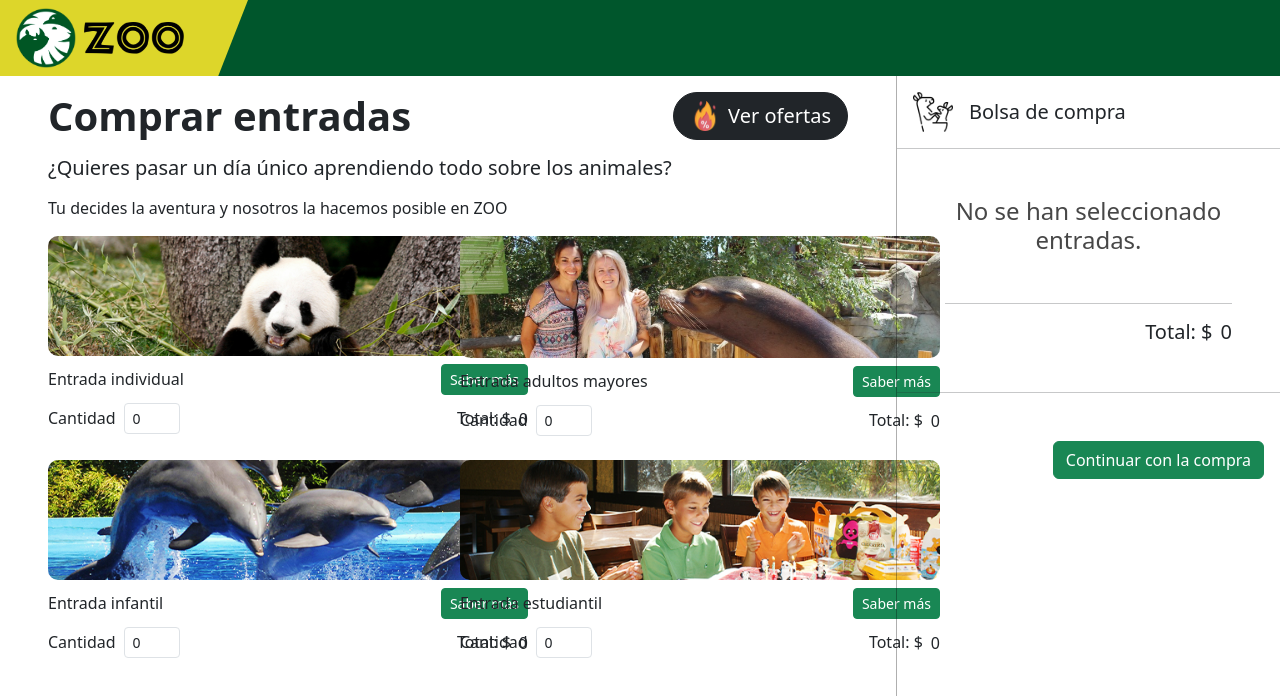
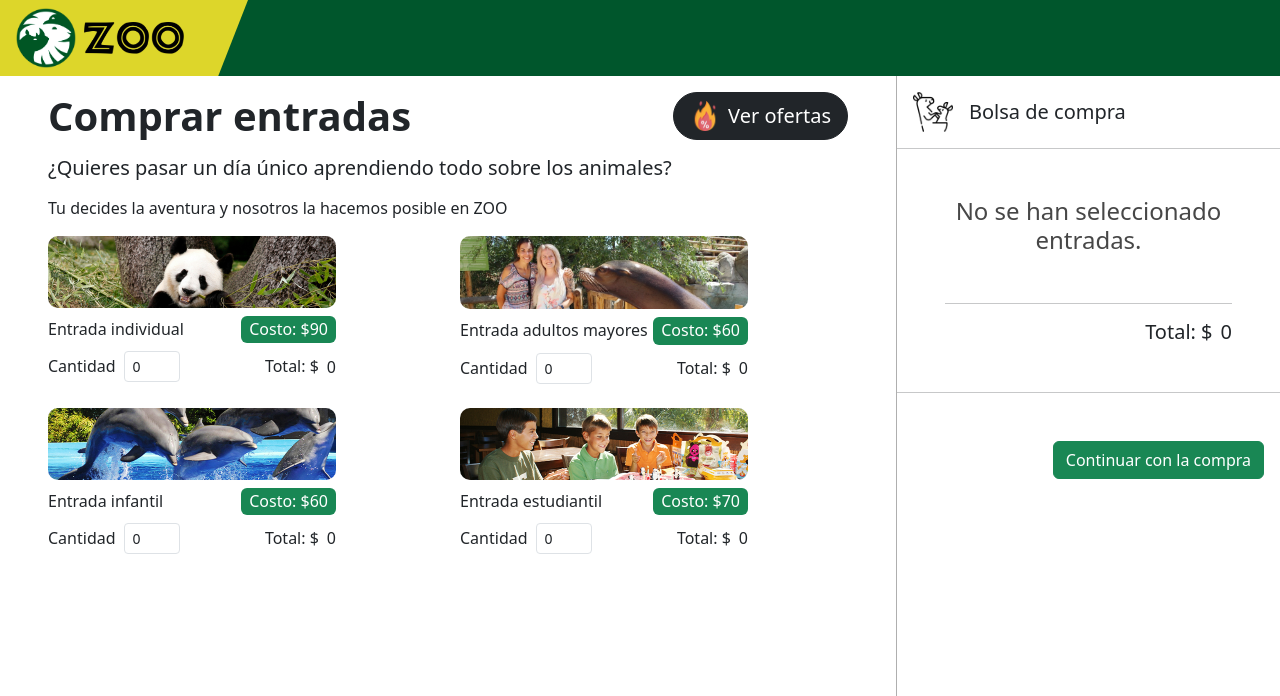
Before and after one commit to Blazmian/taquilla-zoo, a React (Create React App) app: page /comprar-tickets in a window 1280 px wide. Shown: the top 696 px of the page. Built offline with nearby package versions, Linux system fonts and the light colour scheme; no server answers.

Commit message:
Offers options

```diff
--- a/src/components/clientpage/ClientInterface.jsx
+++ b/src/components/clientpage/ClientInterface.jsx
@@ -17,7 +17,10 @@ const ClientInterface = () => {
     const handleDiscount = (sumTotal) => {
         const date = new Date()
         if (date.getDay() === 2) {
+            setDiscount(50)
             setTotal(sumTotal * .5)
+        } else {
+            setTotal(sumTotal)
         }
     }
 
@@ -26,7 +29,15 @@ const ClientInterface = () => {
 
     const handleIndividual = (quantity) => {
         setIndividual(quantity)
-        var total = quantity * 10
+        var total = 0
+        if (quantity >= 4) {
+            total = (quantity * 90) * .85
+            var dif = (quantity * 90) * .15
+            setDiscount(dif)
+        } else {
+            var total = quantity * 90
+            setDiscount(0)
+        }
         setIndividualTotal(total)
         const sum = total + elderlyTotal + childTotal + studentTotal
         handleDiscount(sum)
@@ -37,7 +48,7 @@ const ClientInterface = () => {
 
     const handleElderly = (quantity) => {
         setElderly(quantity)
-        var total = quantity * 30
+        var total = quantity * 60
         setElderlyTotal(total)
         const sum = individualTotal + total + childTotal + studentTotal
         handleDiscount(sum)
@@ -48,7 +59,7 @@ const ClientInterface = () => {
 
     const handleChild = (quantity) => {
         setChild(quantity)
-        var total = quantity * 40
+        var total = quantity * 60
         setChildTotal(total)
         const sum = individualTotal + elderlyTotal + total + studentTotal
         handleDiscount(sum)
@@ -59,13 +70,22 @@ const ClientInterface = () => {
 
     const handleStudent = (quantity) => {
         setStudent(quantity)
-        var total = quantity * 50
+        var total = 0
+        if (quantity >= 40) {
+            total = (quantity * 70) * .6
+            var dif = (quantity * 70) * .4
+            setDiscount(dif)
+        } else {
+            total = quantity * 70
+            setDiscount(0)
+        }
         setStudentTotal(total)
         const sum = individualTotal + elderlyTotal + childTotal + total
         handleDiscount(sum)
     }
 
     const [total, setTotal] = useState(0)
+    const [discount, setDiscount] = useState(0)
 
     return (
         <>
@@ -83,6 +103,7 @@ const ClientInterface = () => {
                 handleStudent={handleStudent}
                 studentTotal={studentTotal}
                 total={total}
+                discount={discount}
                 handleNext={handleNext}
             />}
             {step === 2 && <ClientInformation
--- a/src/components/clientpage/SelectTickets.jsx
+++ b/src/components/clientpage/SelectTickets.jsx
@@ -8,7 +8,7 @@ import { Button, Col, Container, Form, Row, Toast, ToastContainer } from "react-
 import { useState } from 'react';
 import Offers from './Offers';
 
-const SelectTickets = ({ individual, handleIndividual, individualTotal, elderly, handleElderly, elderlyTotal, child, handleChild, childTotal, student, handleStudent, studentTotal, total, handleNext }) => {
+const SelectTickets = ({ individual, handleIndividual, individualTotal, elderly, handleElderly, elderlyTotal, child, handleChild, childTotal, student, handleStudent, studentTotal, total, discount, handleNext }) => {
 
     const [show, setShow] = useState(false)
     const handleShow = () => setShow(true)
@@ -37,15 +37,15 @@ const SelectTickets = ({ individual, handleIndividual, individualTotal, elderly,
                 </div>
                 <h5 className='fw-medium mb-3'>¿Quieres pasar un día único aprendiendo todo sobre los animales?</h5>
                 <p>Tu decides la aventura y nosotros la hacemos posible en ZOO</p>
-                <Row xs={1} md={1} lg={2} className='g-4'>
+                <Row xs={1} md={1} lg={1} xl={2} xxl={3} className='g-4'>
                     <Col>
                         <div className='ticket-card'>
                             <img src={Panda} alt='Entrada individual' />
                             <div className='mt-2 d-flex align-items-center'>
                                 <h6 className='mb-0 me-auto'>Entrada individual</h6>
-                                <Button size='sm' variant='success'>
-                                    Saber más
-                                </Button>
+                                <div className='px-2 py-1 rounded-2' style={{ backgroundColor: '#198754' }}>
+                                    <h6 className='mb-0 text-white fw-normal'>Costo: $90</h6>
+                                </div>
                             </div>
                             <div className='mt-2 d-flex align-items-center'>
                                 <h6 className='mb-0 me-2'>Cantidad</h6>
@@ -60,9 +60,9 @@ const SelectTickets = ({ individual, handleIndividual, individualTotal, elderly,
                             <img src={Adultos} alt='Entrada adultos mayores' />
                             <div className='mt-2 d-flex align-items-center'>
                                 <h6 className='mb-0 me-auto'>Entrada adultos mayores</h6>
-                                <Button size='sm' variant='success'>
-                                    Saber más
-                                </Button>
+                                <div className='px-2 py-1 rounded-2' style={{ backgroundColor: '#198754' }}>
+                                    <h6 className='mb-0 text-white fw-normal'>Costo: $60</h6>
+                                </div>
                             </div>
                             <div className='mt-2 d-flex align-items-center'>
                                 <h6 className='mb-0 me-2'>Cantidad</h6>
@@ -77,9 +77,9 @@ const SelectTickets = ({ individual, handleIndividual, individualTotal, elderly,
                             <img src={Delfines} alt='Entrada infantil' />
                             <div className='mt-2 d-flex align-items-center'>
                                 <h6 className='mb-0 me-auto'>Entrada infantil</h6>
-                                <Button size='sm' variant='success'>
-                                    Saber más
-                                </Button>
+                                <div className='px-2 py-1 rounded-2' style={{ backgroundColor: '#198754' }}>
+                                    <h6 className='mb-0 text-white fw-normal'>Costo: $60</h6>
+                                </div>
                             </div>
                             <div className='mt-2 d-flex align-items-center'>
                                 <h6 className='mb-0 me-2'>Cantidad</h6>
@@ -94,9 +94,9 @@ const SelectTickets = ({ individual, handleIndividual, individualTotal, elderly,
                             <img src={Estudiantes} alt='Entrada estudiantes' />
                             <div className='mt-2 d-flex align-items-center'>
                                 <h6 className='mb-0 me-auto'>Entrada estudiantil</h6>
-                                <Button size='sm' variant='success'>
-                                    Saber más
-                                </Button>
+                                <div className='px-2 py-1 rounded-2' style={{ backgroundColor: '#198754' }}>
+                                    <h6 className='mb-0 text-white fw-normal'>Costo: $70</h6>
+                                </div>
                             </div>
                             <div className='mt-2 d-flex align-items-center'>
                                 <h6 className='mb-0 me-2'>Cantidad</h6>
@@ -174,6 +174,12 @@ const SelectTickets = ({ individual, handleIndividual, individualTotal, elderly,
                         <h4 className='text-center my-5' style={{ color: '#474747' }}>No se han seleccionado entradas.</h4>
                     )}
                     <hr />
+                    {discount > 0 &&
+                        <div className='d-flex justify-content-end align-items-center mb-3' style={{ color: 'red' }}>
+                            <h5 className='me-2 mb-0'>Descuento: -$</h5>
+                            <p className='mb-0 h5 fw-normal'>{discount}</p>
+                        </div>
+                    }
                     <div className='d-flex justify-content-end align-items-center mb-3'>
                         <h5 className='me-2 mb-0'>Total: $</h5>
                         <p className='mb-0 h5 fw-normal'>{total}</p>
--- a/src/styles/Global.css
+++ b/src/styles/Global.css
@@ -24,7 +24,7 @@ html {
 }
 
 .ticket-card {
-    width: 30em;
+    width: 18em;
 }
 
 .ticket-card img {
```
